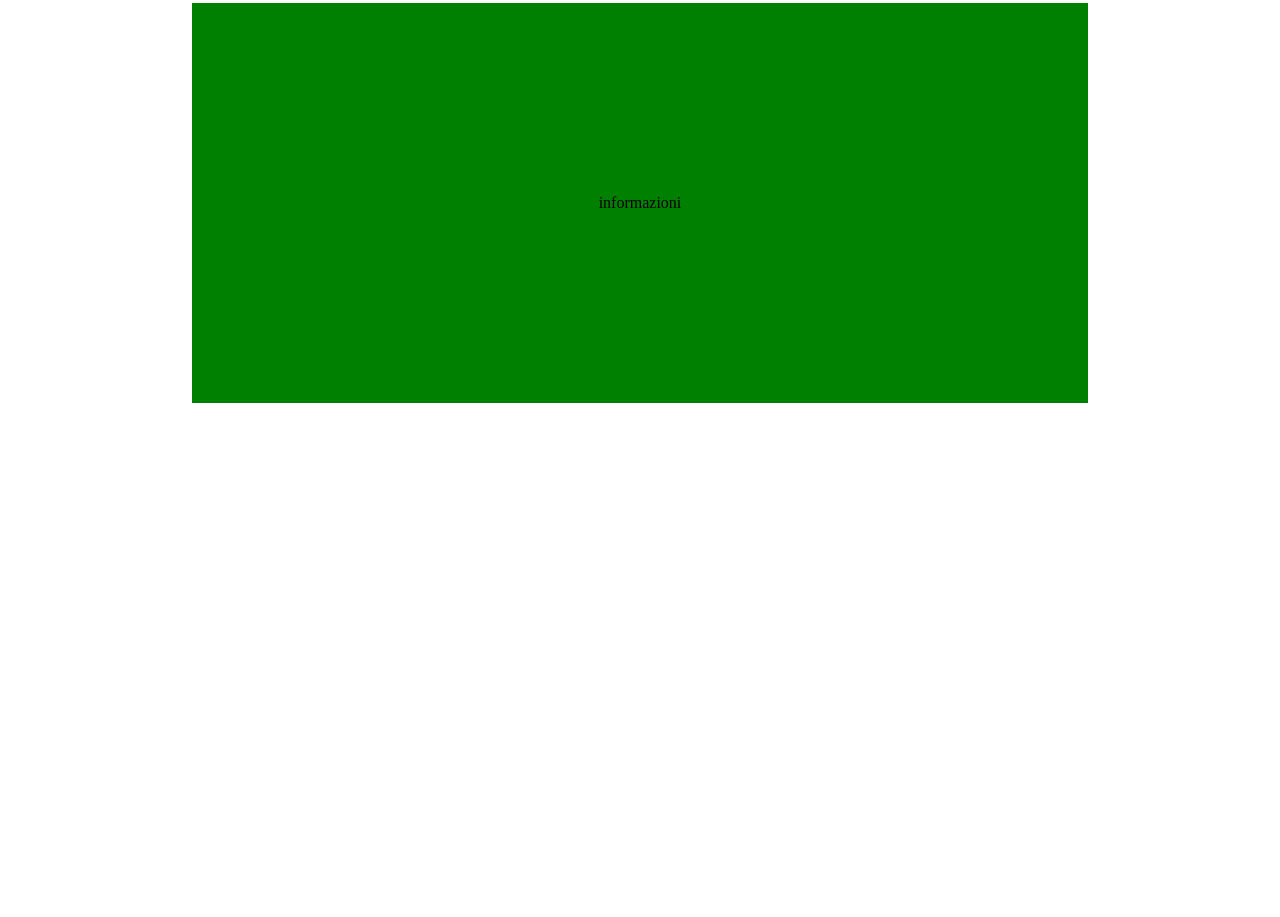
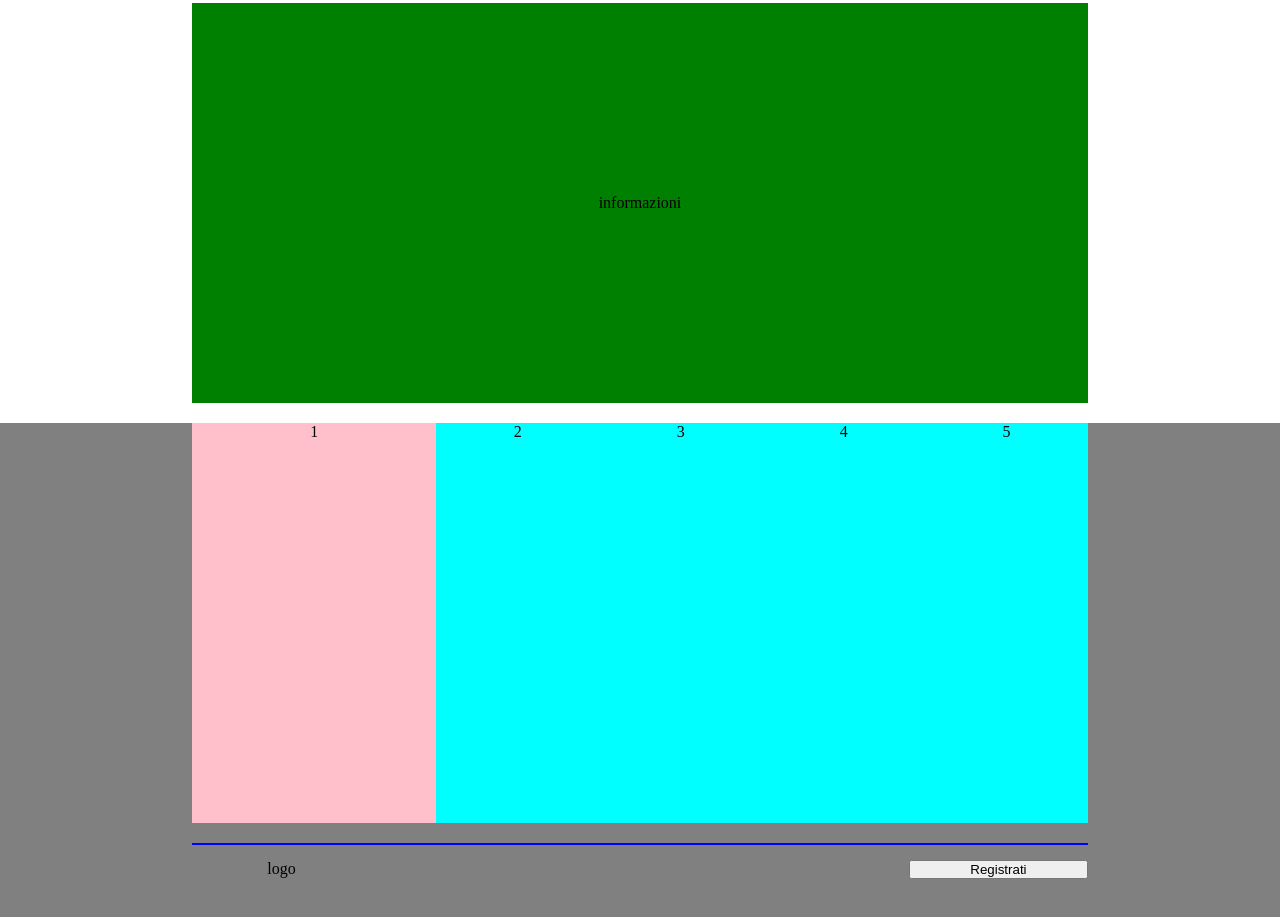
Before and after one commit to Nucci-karim/-htmlcss-struttura-discord, a plain HTML site: page index.html in a window 1280 px wide. Shown: the part 1777-2694 px from the top of the page. Before the commit the page ends 2200 px from the top, so only its background shows below. Drawn offline with Linux system fonts and the light colour scheme.

Commit message:
fine prima parte

```diff
--- a/assets/css/style.css
+++ b/assets/css/style.css
@@ -27,11 +27,11 @@ nav{
     background-color: pink;
 }
 
-#logo{
+.logo{
     width: 20%;
 }
 
-#limks{
+#links{
     width: 60%;
 }
 
@@ -87,3 +87,38 @@ a{
 .finale{
     background-color: green;
 }
+/* parte footer */
+footer{
+    background-color: gray;
+    height: 500px;
+    text-align: center;
+}
+.primo{
+    width: 30%;
+    height: 100%;
+    background-color: pink;
+}
+
+.quartetto{
+    width: calc(80%/4);
+    height: 100%;
+    background-color: aqua;
+}
+
+#sing-up{
+    width: 20%;
+    justify-self: flex-end;
+}
+
+#nav-footer{
+    border-top: 2px solid blue;
+    background-color: gray;
+    height: 50px;
+    width: 70%;
+    margin: auto;
+    display: flex;
+    flex-direction: row;
+    align-items: center;
+    justify-content: space-between;
+
+}
--- a/index.html
+++ b/index.html
@@ -12,7 +12,7 @@
     <header>
         <nav>
             <div class="section-nav">
-               <div id="logo">
+               <div class="logo">
                 Logo
                 </div>
                 <div id="links">
@@ -53,7 +53,17 @@
     </main>
     <!-- footer finale -->
     <footer>
-
+        <section class="box footer">
+            <div class="primo">1</div>
+            <div class="quartetto">2</div>
+            <div class="quartetto">3</div>
+            <div class="quartetto">4</div>
+            <div class="quartetto">5</div>
+        </section>
+        <section id="nav-footer">
+            <div class="logo">logo</div>
+            <button id="sing-up">Registrati</button>
+        </section>
     </footer>
 </body>
 </html>
```
